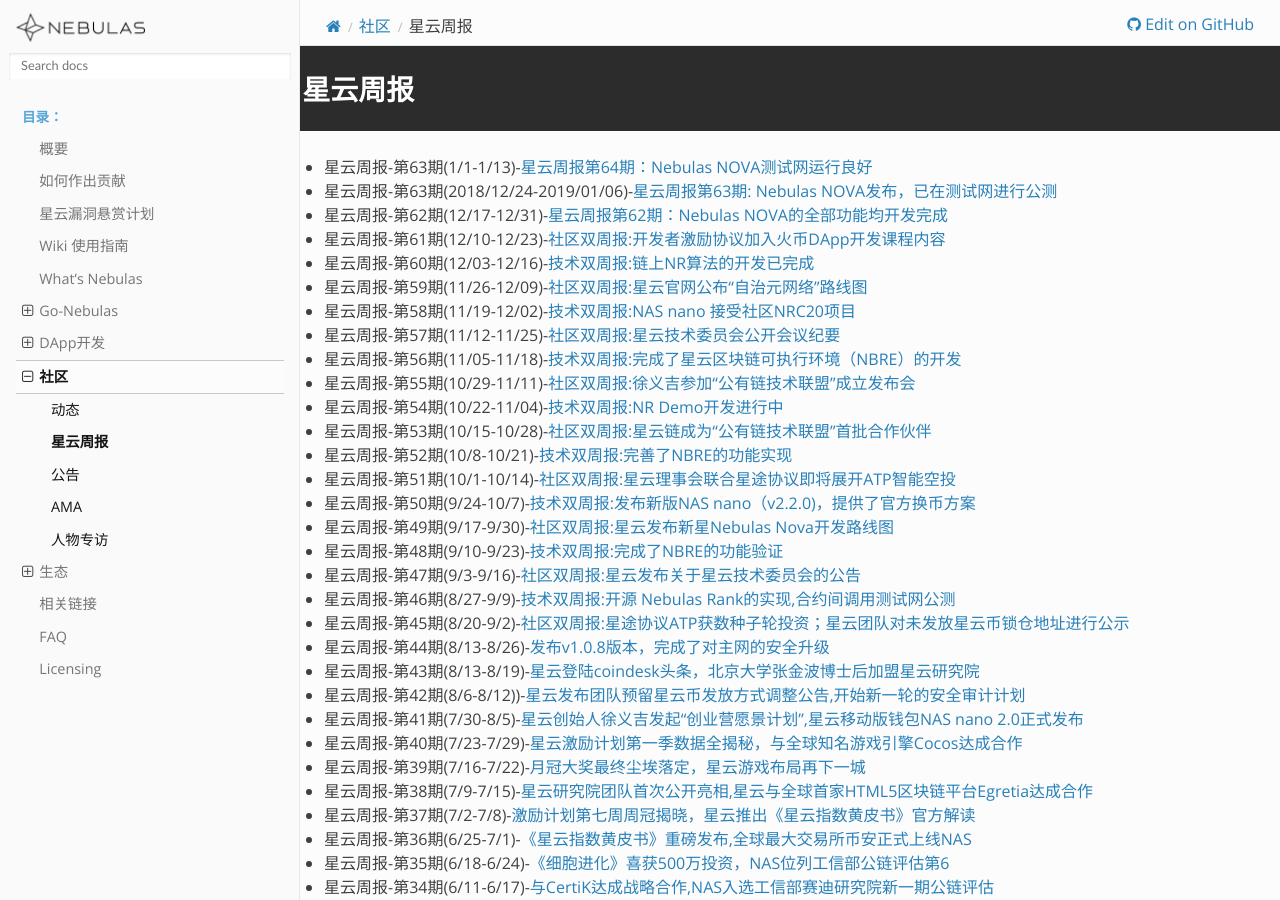
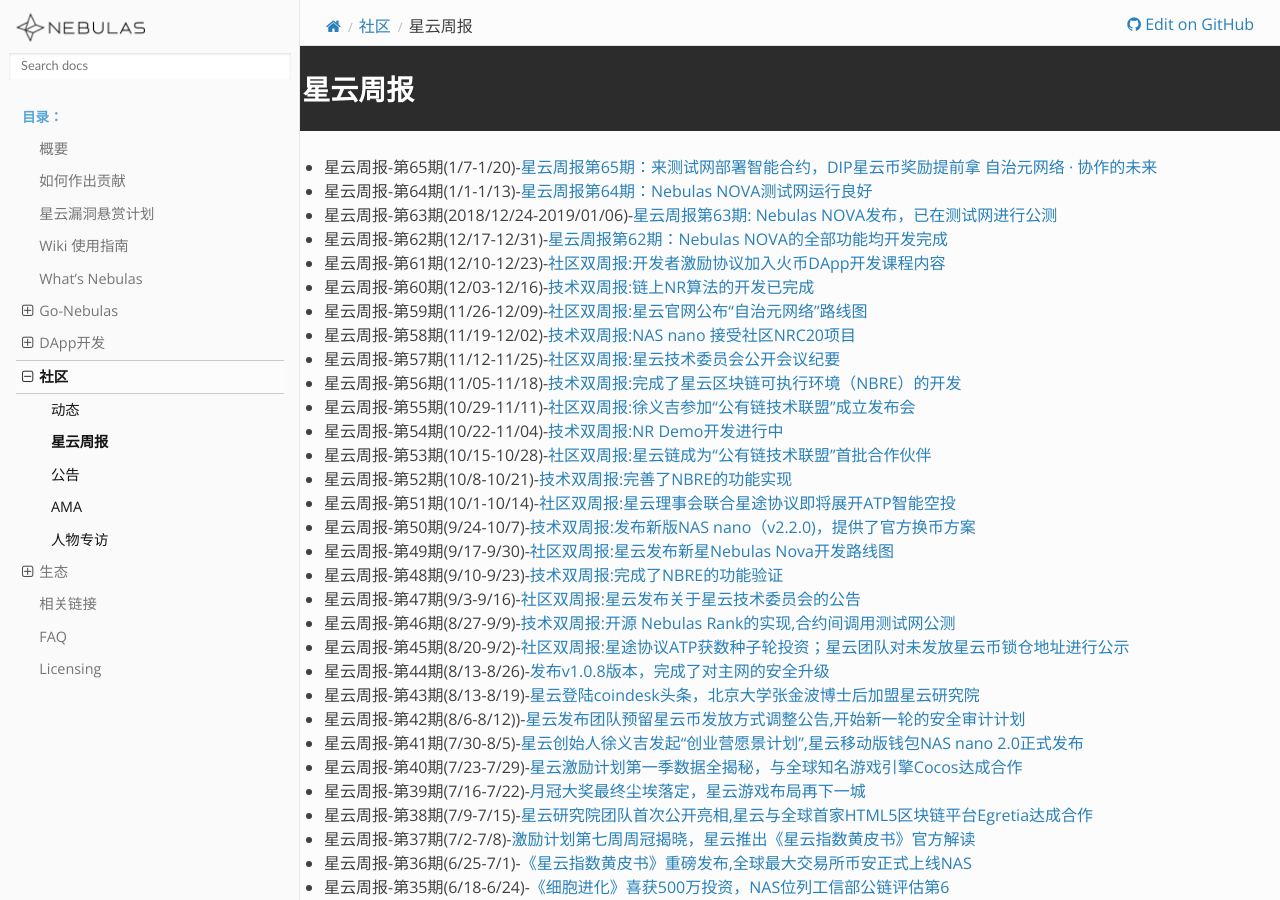
Before and after one commit to nebulasio/nebdocs, a Sphinx documentation site: the page built from docs/community/weekly-report.md, in a window 1280 px wide and 900 px high. Built offline with Sphinx 7.4.7 and the Read the Docs theme 2.0.0, drawn with Linux system fonts in a browser that asks for light colours; pages that are not in the unit, such as notebooks, are missing from menus.

Commit message:
Update weekly-report.md

```diff
--- a/docs/community/weekly-report.md
+++ b/docs/community/weekly-report.md
@@ -1,6 +1,7 @@
 # 星云周报
 
-- 星云周报-第63期(1/1-1/13)-[星云周报第64期：Nebulas NOVA测试网运行良好](https://blog.nebulas.io/2019/01/14/nebulas-bi-weekly-development-commits-64/)
+- 星云周报-第65期(1/7-1/20)-[星云周报第65期：来测试网部署智能合约，DIP星云币奖励提前拿 自治元网络 · 协作的未来](https://blog.nebulas.io/2019/01/21/nebulas-bi-weekly-community-dynamics-65/)
+- 星云周报-第64期(1/1-1/13)-[星云周报第64期：Nebulas NOVA测试网运行良好](https://blog.nebulas.io/2019/01/14/nebulas-bi-weekly-development-commits-64/)
 - 星云周报-第63期(2018/12/24-2019/01/06)-[星云周报第63期: Nebulas NOVA发布，已在测试网进行公测](https://blog.nebulas.io/2019/01/07/nebulas-bi-weekly-community-dynamics-63/)
 - 星云周报-第62期(12/17-12/31)-[星云周报第62期：Nebulas NOVA的全部功能均开发完成](https://blog.nebulas.io/2018/12/31/nebulas-bi-weekly-development-commits-62/)
 - 星云周报-第61期(12/10-12/23)-[社区双周报:开发者激励协议加入火币DApp开发课程内容](https://blog.nebulas.io/2018/12/24/nebulas-bi-weekly-community-dynamics-61/)
```
